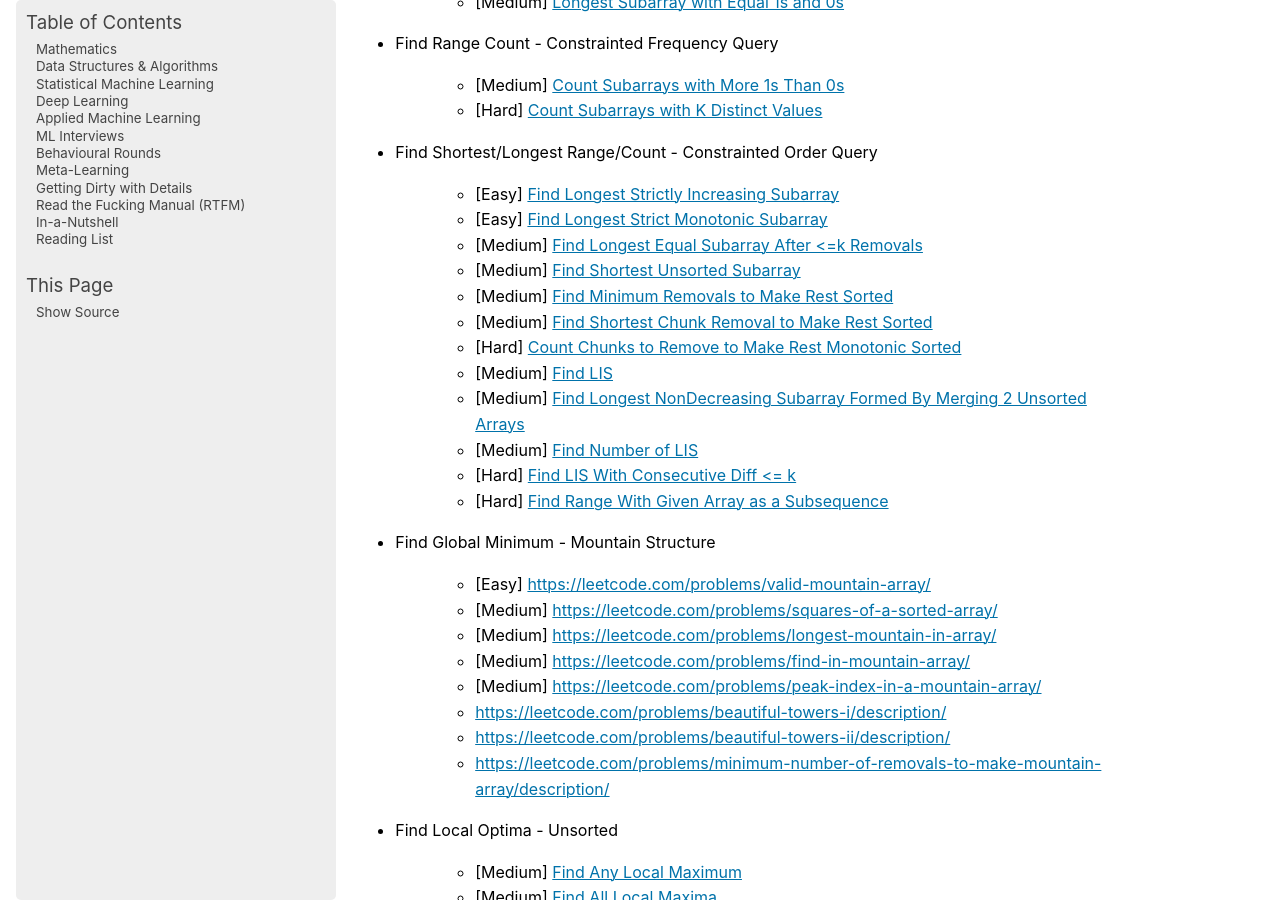
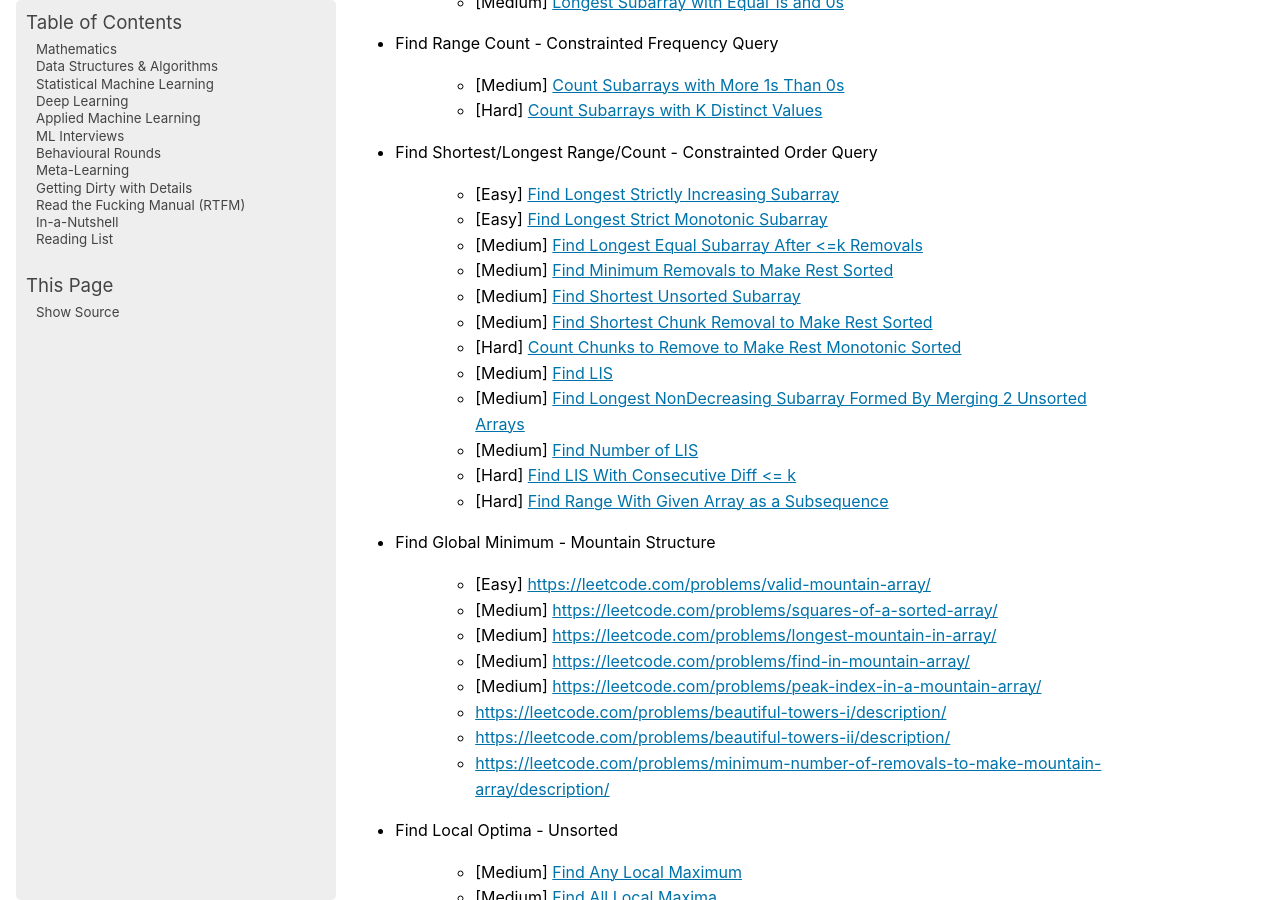
Before and after one commit to uselesstechjunks/leetcode, a Sphinx documentation site: the page built from docs/source/dsa/qb.rst, in a window 1280 px wide and 900 px high, scrolled down 3496 px. Built offline with Sphinx 7.4.7, drawn with Linux system fonts in a browser that asks for light colours; pages that are not in the unit, such as notebooks, are missing from menus.

Commit message:
Update qb.rst

```diff
--- a/docs/source/dsa/qb.rst
+++ b/docs/source/dsa/qb.rst
@@ -131,8 +131,8 @@ Arrays
 	- [Easy] `Find Longest Strictly Increasing Subarray <https://leetcode.com/problems/longest-continuous-increasing-subsequence/description/>`_
 	- [Easy] `Find Longest Strict Monotonic Subarray <https://leetcode.com/problems/longest-strictly-increasing-or-strictly-decreasing-subarray/description/>`_
 	- [Medium] `Find Longest Equal Subarray After <=k Removals <https://leetcode.com/problems/find-the-longest-equal-subarray/description/>`_
+	- [Medium] `Find Minimum Removals to Make Rest Sorted <https://www.geeksforgeeks.org/minimum-number-deletions-make-sorted-sequence/>`_
 	- [Medium] `Find Shortest Unsorted Subarray <https://leetcode.com/problems/shortest-unsorted-continuous-subarray/description/>`_
-	- [Medium] `Find Minimum Removals to Make Rest Sorted <https://www.geeksforgeeks.org/minimum-number-deletions-make-sorted-sequence/>`_
 	- [Medium] `Find Shortest Chunk Removal to Make Rest Sorted <https://leetcode.com/problems/shortest-subarray-to-be-removed-to-make-array-sorted/description/>`_
 	- [Hard] `Count Chunks to Remove to Make Rest Monotonic Sorted <https://leetcode.com/problems/count-the-number-of-incremovable-subarrays-ii/>`_
 	- [Medium] `Find LIS <https://leetcode.com/problems/longest-increasing-subsequence/description/>`_
```
